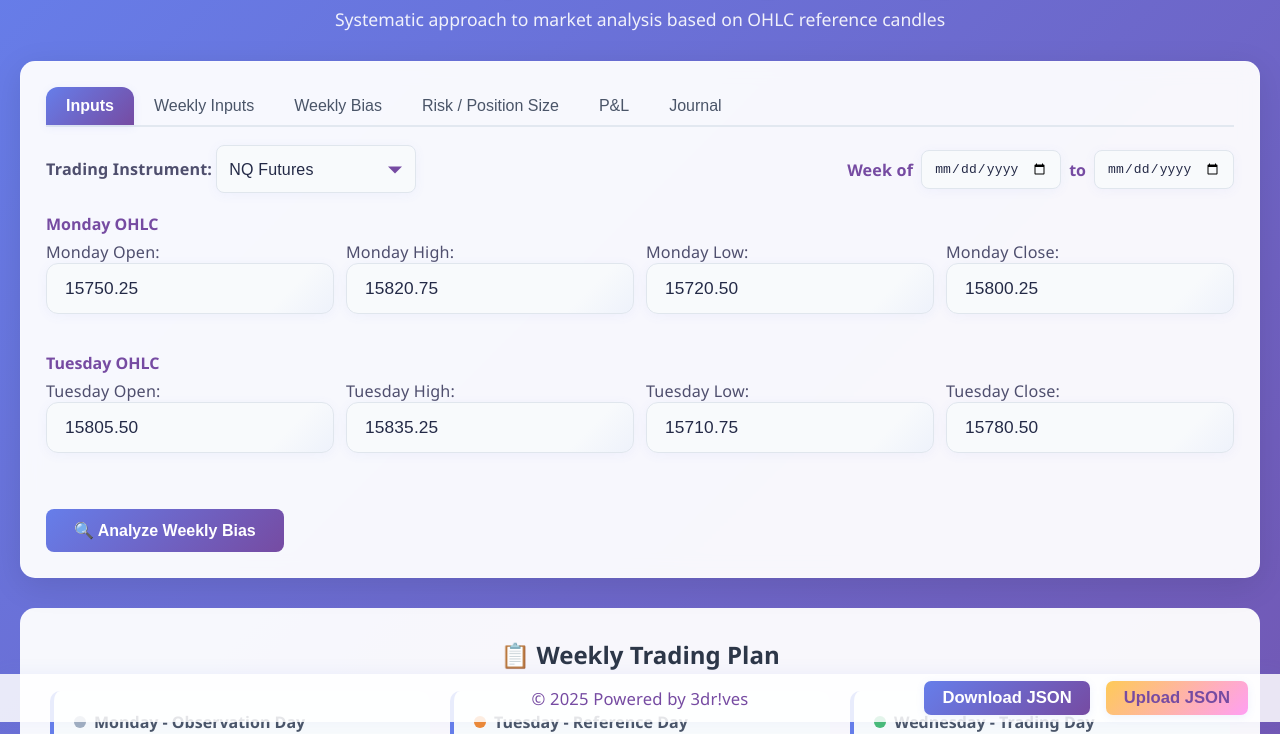
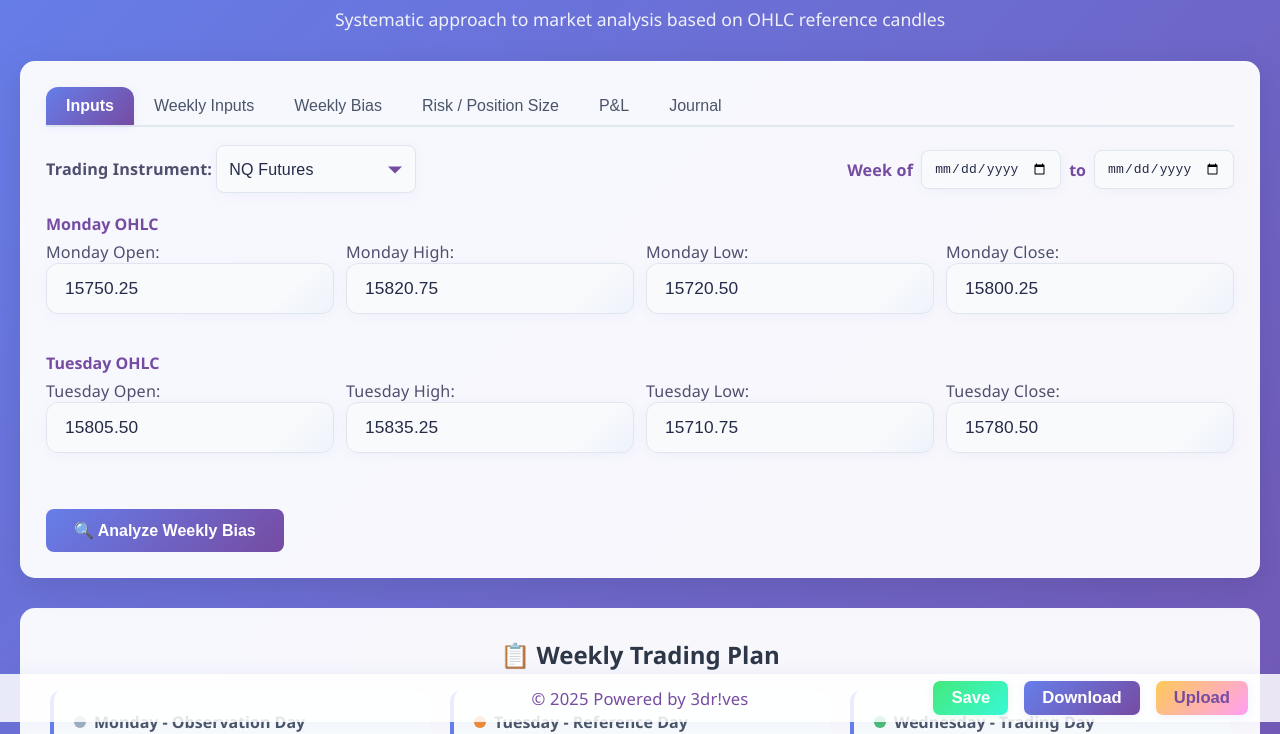
Before and after one commit to tithix/strat, a plain HTML site: page index.html in a window 1280 px wide. Shown: the part 78-812 px from the top of the page. Drawn offline with nearby package versions, Linux system fonts and the light colour scheme.

Commit message:
Add files via upload

```diff
--- a/index.html
+++ b/index.html
@@ -1397,13 +1397,13 @@
         <div style="flex:1; text-align:center;">
             &copy; 2025 Powered by 3dr!ves
         </div>
-        <div style="position:absolute; right:32px; display:flex; gap:16px;">
+        <div style="position:absolute; right:32px; display:flex; gap:16px; align-items:center;">
+            <button id="save-btn"
+                style="background:linear-gradient(135deg,#43e97b 0%,#38f9d7 100%); color:#fff; border:none; border-radius:7px; padding:7px 18px; font-weight:600; font-size:1em; cursor:pointer; box-shadow:0 2px 8px rgba(34,197,94,0.10); transition:background 0.2s;">Save</button>
             <button id="download-json"
-                style="background:linear-gradient(135deg,#667eea 0%,#764ba2 100%); color:#fff; border:none; border-radius:7px; padding:7px 18px; font-weight:600; font-size:1em; cursor:pointer; box-shadow:0 2px 8px rgba(102,126,234,0.10); transition:background 0.2s;">Download
-                JSON</button>
+                style="background:linear-gradient(135deg,#667eea 0%,#764ba2 100%); color:#fff; border:none; border-radius:7px; padding:7px 18px; font-weight:600; font-size:1em; cursor:pointer; box-shadow:0 2px 8px rgba(102,126,234,0.10); transition:background 0.2s;">Download</button>
             <button id="upload-json"
-                style="background:linear-gradient(135deg,#feca57 0%,#ff9ff3 100%); color:#764ba2; border:none; border-radius:7px; padding:7px 18px; font-weight:600; font-size:1em; cursor:pointer; box-shadow:0 2px 8px rgba(102,126,234,0.10); transition:background 0.2s;">Upload
-                JSON</button>
+                style="background:linear-gradient(135deg,#feca57 0%,#ff9ff3 100%); color:#764ba2; border:none; border-radius:7px; padding:7px 18px; font-weight:600; font-size:1em; cursor:pointer; box-shadow:0 2px 8px rgba(102,126,234,0.10); transition:background 0.2s;">Upload</button>
             <input type="file" id="upload-json-input" accept="application/json" style="display:none;" />
         </div>
     </footer>
@@ -1450,6 +1450,11 @@
             };
             reader.readAsText(file);
         };
+        // Ajout d'un faux handler pour le bouton Save (à personnaliser selon besoin)
+        document.getElementById('save-btn').onclick = function () {
+            // Ici, on peut sauvegarder dans le localStorage ou afficher une notification
+            alert('Data saved locally! (Démo)');
+        };
     </script>
     <script>
         // Trading data storage
```
